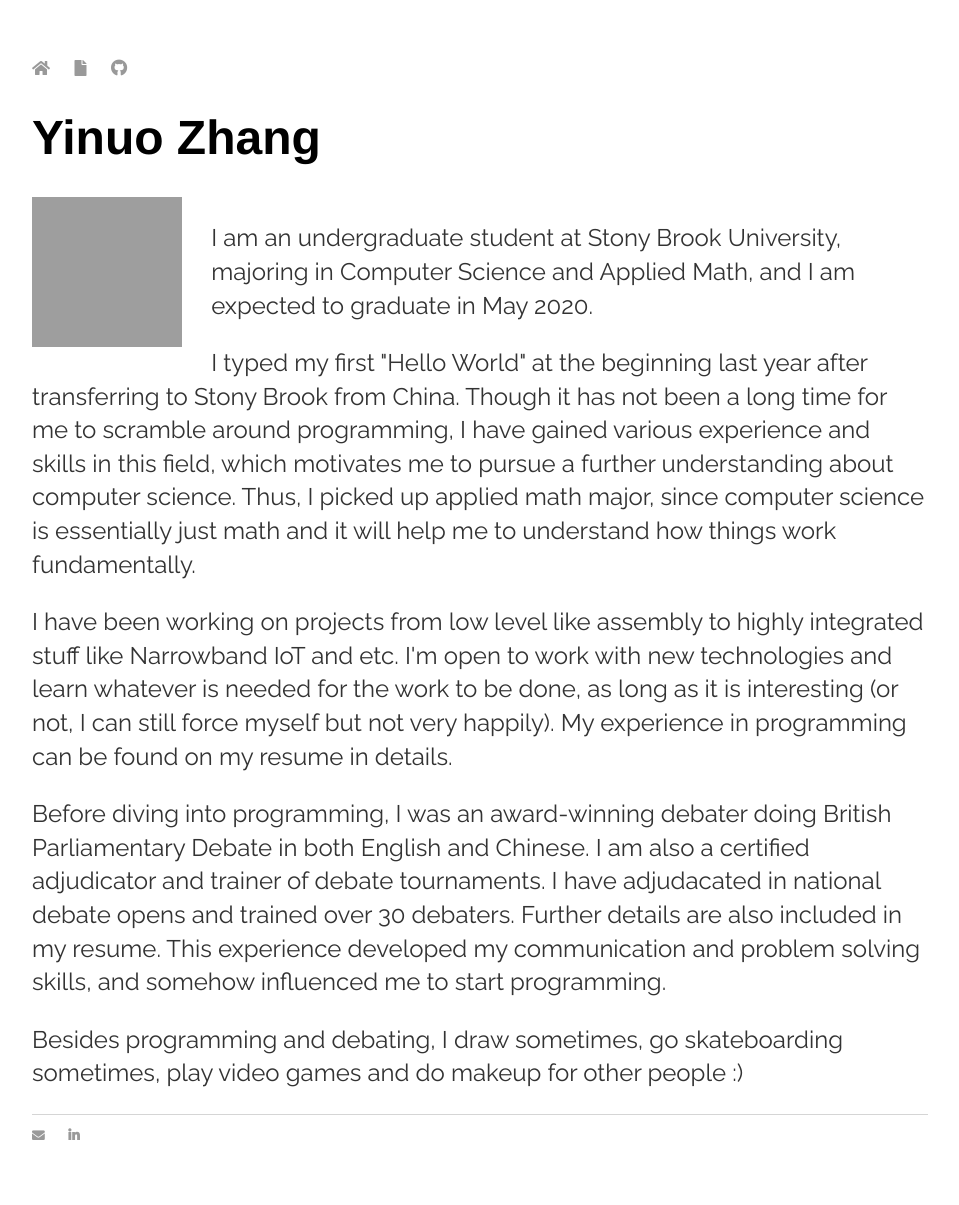
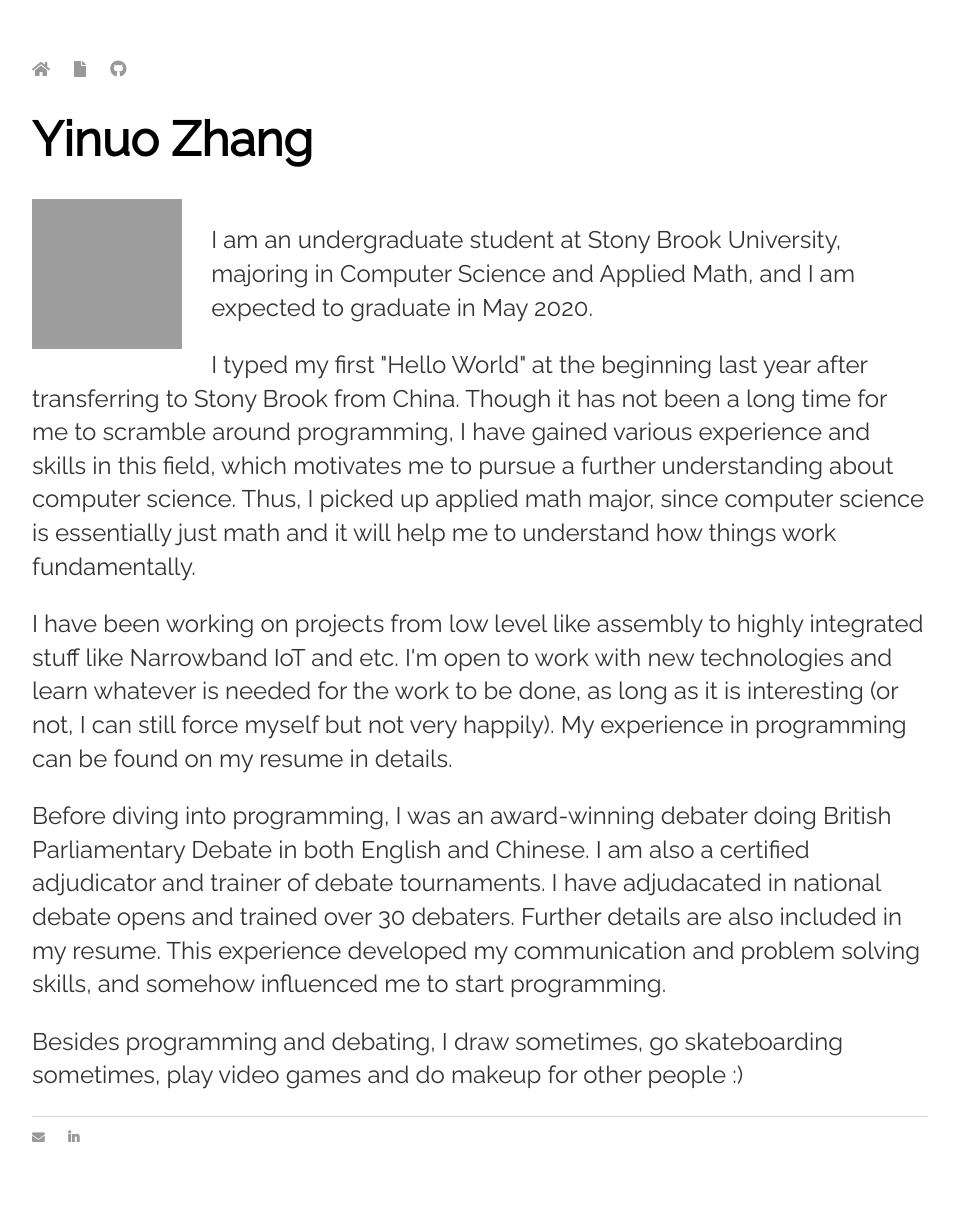
Before and after one commit to limboaz/limboaz.github.io, a Jekyll site: the page built from index.html, in a window 1280 px wide. Shown: the whole page, without its empty margins (160-1119 px from the left). Built offline with Jekyll 4.4.1, drawn with Linux system fonts in a browser that asks for light colours; nearby versions of some CDN libraries; grey boxes are pictures that could not be loaded.

Commit message:
fix font

```diff
--- a/_layouts/default.html
+++ b/_layouts/default.html
@@ -4,8 +4,8 @@
 			<title>{{ page.title }}</title>
 			<!-- link to main stylesheet -->
 			<link rel="stylesheet" href="https://use.fontawesome.com/releases/v5.3.1/css/all.css" integrity="sha384-mzrmE5qonljUremFsqc01SB46JvROS7bZs3IO2EmfFsd15uHvIt+Y8vEf7N7fWAU" crossorigin="anonymous">
+			<link href="https://fonts.googleapis.com/css?family=Raleway" rel="stylesheet">
 			<link rel="stylesheet" type="text/css" href="/css/main.css">
-			<link href="https://fonts.googleapis.com/css?family=Raleway" rel="stylesheet">
 		</head>
 		<body>
 			<nav>
--- a/css/main.css
+++ b/css/main.css
@@ -1,9 +1,9 @@
 body {
     margin: 60px auto;
     width: 70%;
+    font-family: 'Raleway', sans-serif;
 }
 nav ul, footer ul {
-    font-family:'Helvetica', 'Arial', 'Sans-Serif';
     padding: 0px;
     list-style: none;
     font-weight: bold;
@@ -21,7 +21,6 @@
 }
 h1 {
     font-size: 3em;
-    font-family:'Helvetica', 'Arial', 'Sans-Serif';
 }
 p {
     font-size: 1.5em;
@@ -31,15 +30,6 @@
 footer {
     border-top: 1px solid #d5d5d5;
     font-size: .8em;
-}
-
-ul.posts {
-    margin: 20px auto 40px;
-    font-size: 1.5em;
-}
-
-ul.posts li {
-    list-style: none;
 }
 
 .column {
@@ -54,6 +44,6 @@
     width: 80%;
 }
 
-.bio {
-    font-family: 'Raleway', sans-serif;
+.content {
+    margin: 8% auto 8%;
 }
--- a/index.html
+++ b/index.html
@@ -2,13 +2,13 @@
 layout: default
 title: Yinuo Zhang
 ---
-<div>
+<div = "content">
 	<h1>Yinuo Zhang</h1>
 
-	<p>
+
 		<div class = "row bio">
 			<div class = "column left">
-				<img src = "./profile.png" height = "150" width = "150" margin = "30" />
+				<img src = "./profile.png" height = "150" width = "150" margin = "30" margin.left = 5% />
 			</div>
 			<div class = "column right">
 				<p>I am an undergraduate student at Stony Brook University, majoring in Computer Science and Applied Math, and I am expected to graduate in May 2020.
@@ -29,8 +29,10 @@
 
 			<p>
 				Besides programming and debating, I draw sometimes, go skateboarding sometimes, play video games and do makeup for other people :)
+
+
+
 			</p>
 		</div>
-	</p>
 
 </div><!-- /.blurb -->
```
